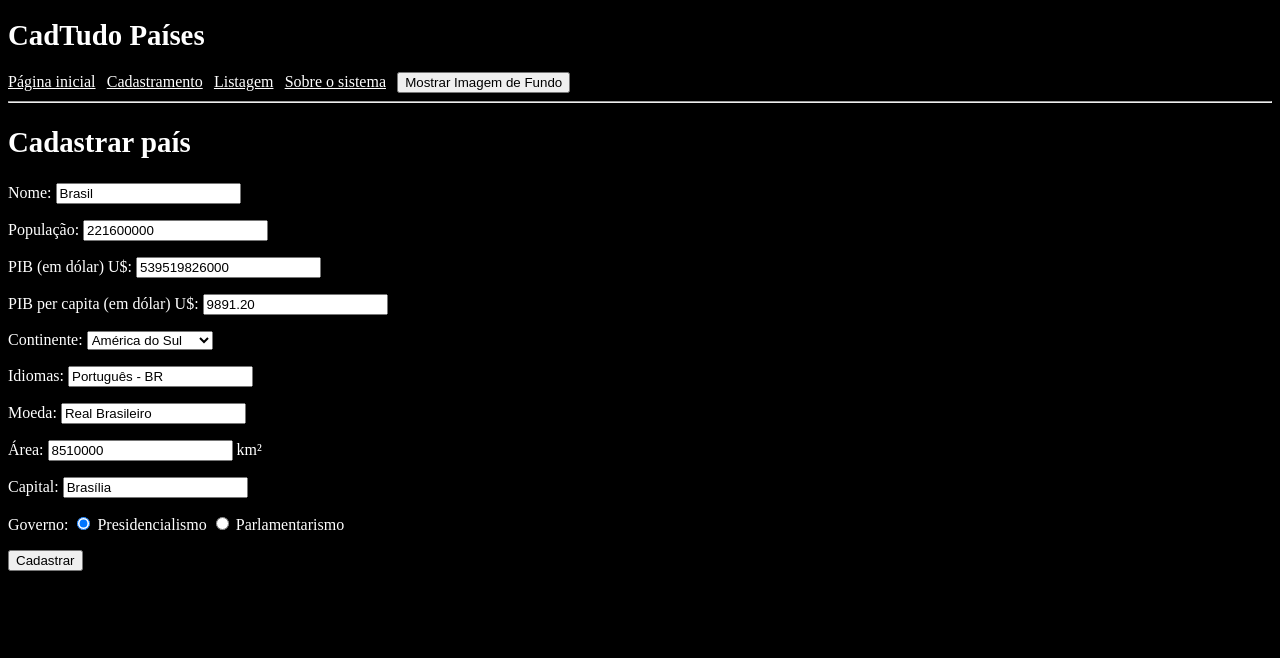
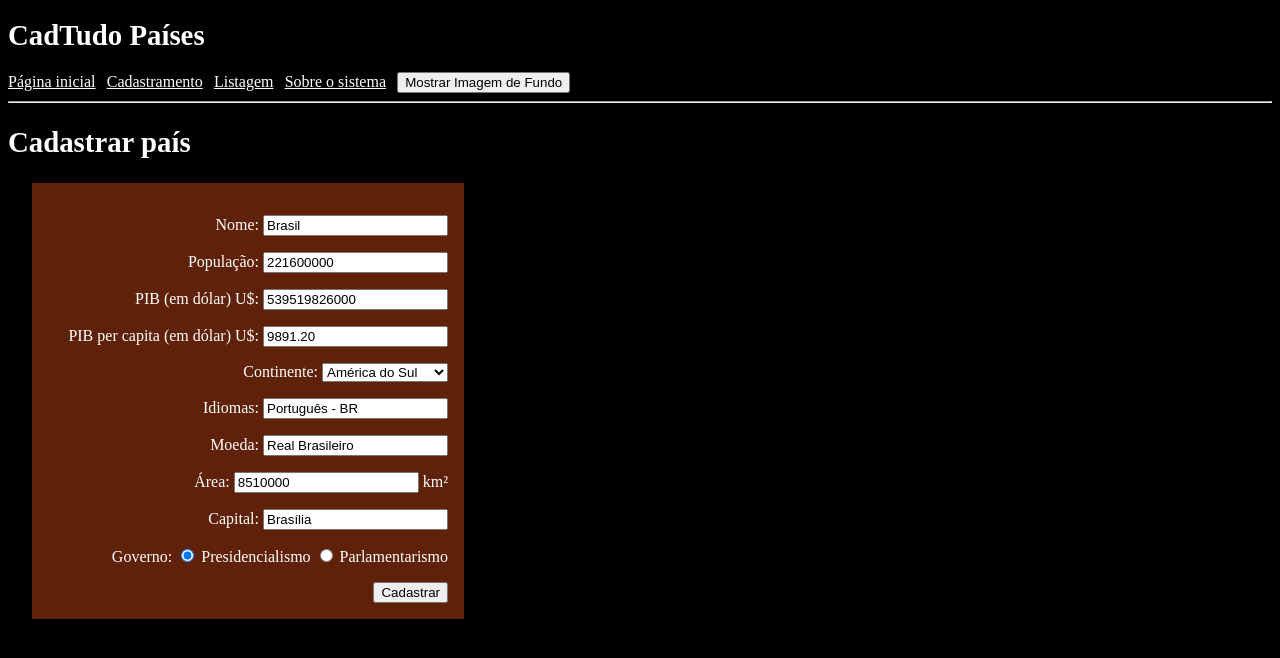
Before and after one commit to ArturPagel/ADGM-atividade, a Flask app: page /form_adicionar_pais in a window 1280 px wide. Shown: the top 658 px of the page. Run offline with Flask 3, Linux system fonts and the light colour scheme; parts of the project's set-up code (start-up, migrations or seed data) failed here and were passed over.

Commit message:
Add files via upload

```diff
--- a/adgm-atividade/static/css/mycss.css
+++ b/adgm-atividade/static/css/mycss.css
@@ -24,6 +24,12 @@ p, a {
     color: white;
     background-color: rgb(107, 31, 169);
     border-color: black;
+    text-align: center;}
+
+.numero {color: white;
+    background-color: rgb(107, 31, 169);
+    border-color: black;
+    text-align: right;
 }
 
  #imagem {
@@ -31,3 +37,17 @@ p, a {
       margin-top: 10px;
       width: 300px;
     }
+
+.formulario {
+    width: 25em;
+    background-color: rgb(95, 34, 9);
+    text-align: right;
+    padding-inline: 2em;
+    padding: 1em;
+    margin: 1.5em;
+
+}
+
+.teste input {
+    text-align: center;
+}
```
